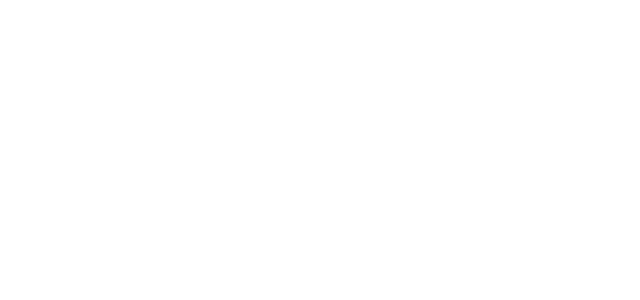
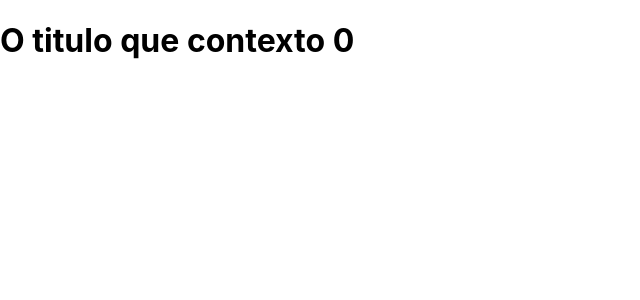
Before and after one commit to GuestRicardo/projectReact2, a React (Create React App) app: page / in a window 1280 px wide. Shown: the top 300 px of the page, without its empty margins (0-640 px from the left). Built offline with nearby package versions, Linux system fonts and the light colour scheme.

Commit message:
formatando

```diff
--- a/src/App.js
+++ b/src/App.js
@@ -27,7 +27,10 @@ const Div = ({ children }) => {
 }
 const H1 = () => {
   const theContext = useContext(GlobalContext);
-  return <h1>{theContext.title}</h1>
+  const {
+    contextState: { title, counter },
+  } = theContext;
+  return <h1>{title} { counter } </h1>
 }
 const Body = () => {
   const theContext = useContext(GlobalContext);
```
